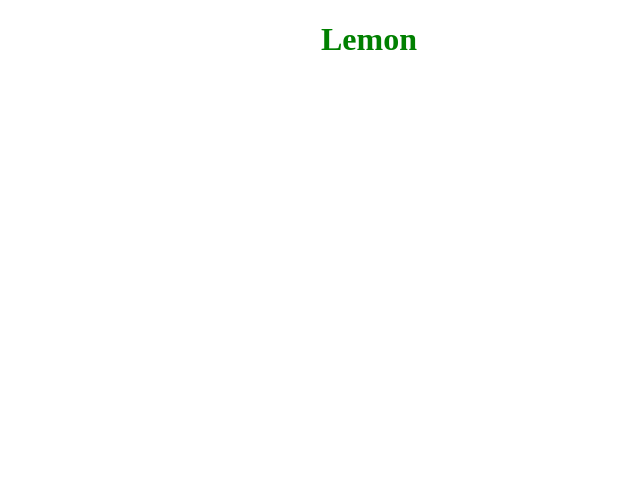
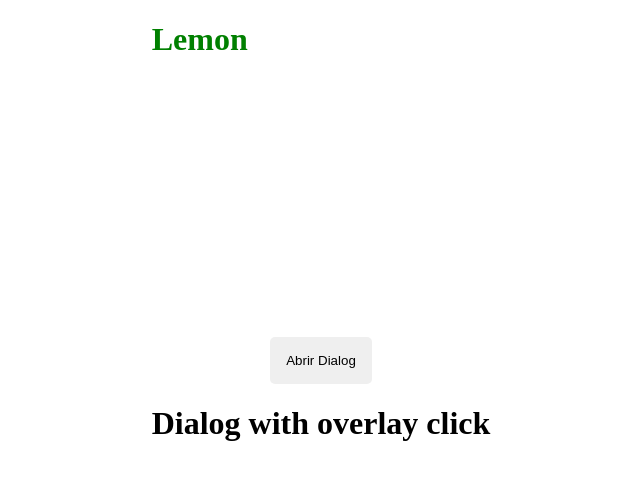
Before and after one commit to merlonedev/Lemon, a React (Vite) app: page / in a window 1280 px wide. Shown: the top 480 px of the page, without its empty margins (319-959 px from the left). Built offline with nearby package versions, Linux system fonts and the light colour scheme.

Commit message:
dialog component skeleton with a title

```diff
--- a/src/App.sass
+++ b/src/App.sass
@@ -3,3 +3,16 @@
   margin: 0 auto
   padding: 2rem
   text-align: center
+
+  main
+    position: relative
+
+    h1.title
+      color: green
+      position: fixed
+      top: 0
+
+    button.open-dialog
+      border: none
+      border-radius: 5px
+      padding: 1rem
--- a/src/App.tsx
+++ b/src/App.tsx
@@ -1,10 +1,13 @@
 import './App.sass'
+import Dialog from './components/Dialog'
 
 function App() {
 
   return (
     <main>
       <h1 className='title'>Lemon</h1>
+      <button className="open-dialog">Abrir Dialog</button>
+      <Dialog title='Dialog with overlay click'/>
     </main>
   )
 }
--- /dev/null
+++ b/src/components/Dialog/index.tsx
@@ -0,0 +1,15 @@
+import React from "react"
+
+interface Props {
+	title: string
+}
+
+const Dialog = ({ title }: Props) => {
+	return (
+		<div className="dialog">
+			<h1>{title}</h1>
+		</div>
+	)
+}
+
+export default Dialog
--- a/src/index.sass
+++ b/src/index.sass
@@ -4,9 +4,3 @@ body
   place-items: center
   min-width: 320px
   min-height: 100vh
-
-  main
-    h1.title
-      color: green
-      position: fixed
-      top: 0
```
